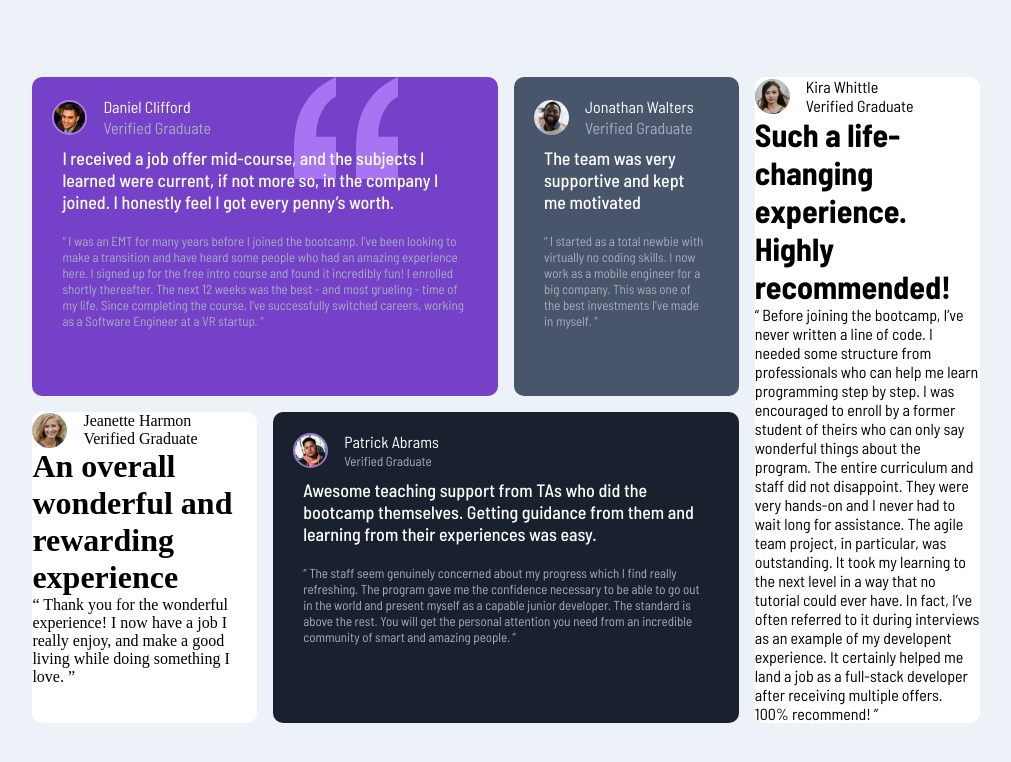
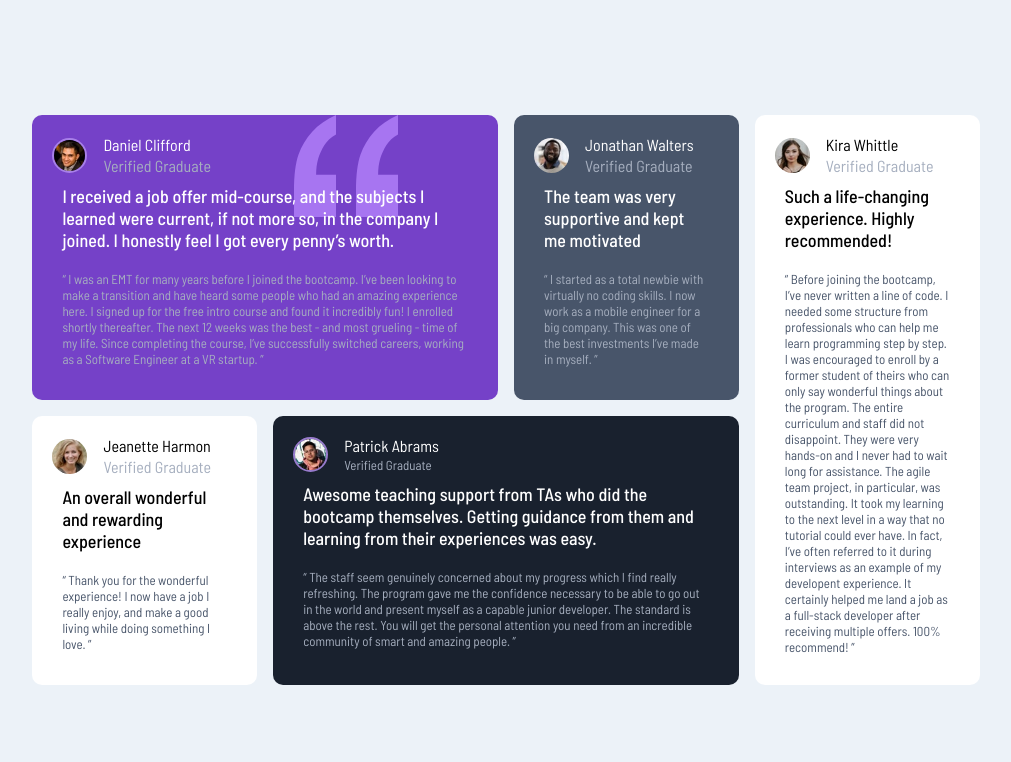
Before and after one commit to Neel-07/Testimonials-Grid-Section, a plain HTML site: page index.html in a window 1280 px wide. Shown: the whole page, without its empty margins (134-1145 px from the left). Drawn offline with Linux system fonts and the light colour scheme.

Commit message:
all cards done

```diff
--- a/style.css
+++ b/style.css
@@ -85,6 +85,7 @@ img{
     font-weight: 500;
 }
 
+
 .card2 span:first-child{
     color:hsl(0, 0%, 100%);
     padding-bottom:2px;
@@ -102,12 +103,55 @@ img{
     background-color: hsl(0, 0%, 100%);
     border-radius: 10px;
     font-family: "Barlow Semi Condensed", sans-serif;
+    padding:20px;
+}
+.card3 p{
+    font-size: 13px;
+    color:hsl(217, 19%, 35%);
+    padding:10px;
 }
 
+.card3 h1{
+    padding:10px;
+    font-size: 18px;
+    font-weight: 500;
+}
+
+.card3 span:first-child{
+    color:black;
+    padding-bottom:2px;
+    font-size: 16px;
+}
+
+.card3 span:last-child{
+    color:hsl(218, 16%, 70%);
+}
 
 .card4{
     background-color: hsl(0, 0%, 100%);
     border-radius: 10px;
+    padding:20px;
+    font-family: "Barlow Semi Condensed", sans-serif;
+}
+
+.card4 h1{
+    padding:10px;
+    font-size: 18px;
+    font-weight: 500;
+}
+.card4 p{
+    font-size: 13px;
+    color:hsl(217, 19%, 35%);
+    padding:10px;
+}
+.card4 span:first-child{
+    color:black;
+    padding-bottom:2px;
+    font-size: 16px;
+}
+
+.card4 span:last-child{
+    color:hsl(218, 16%, 70%);
 }
 
 .card5{
```
